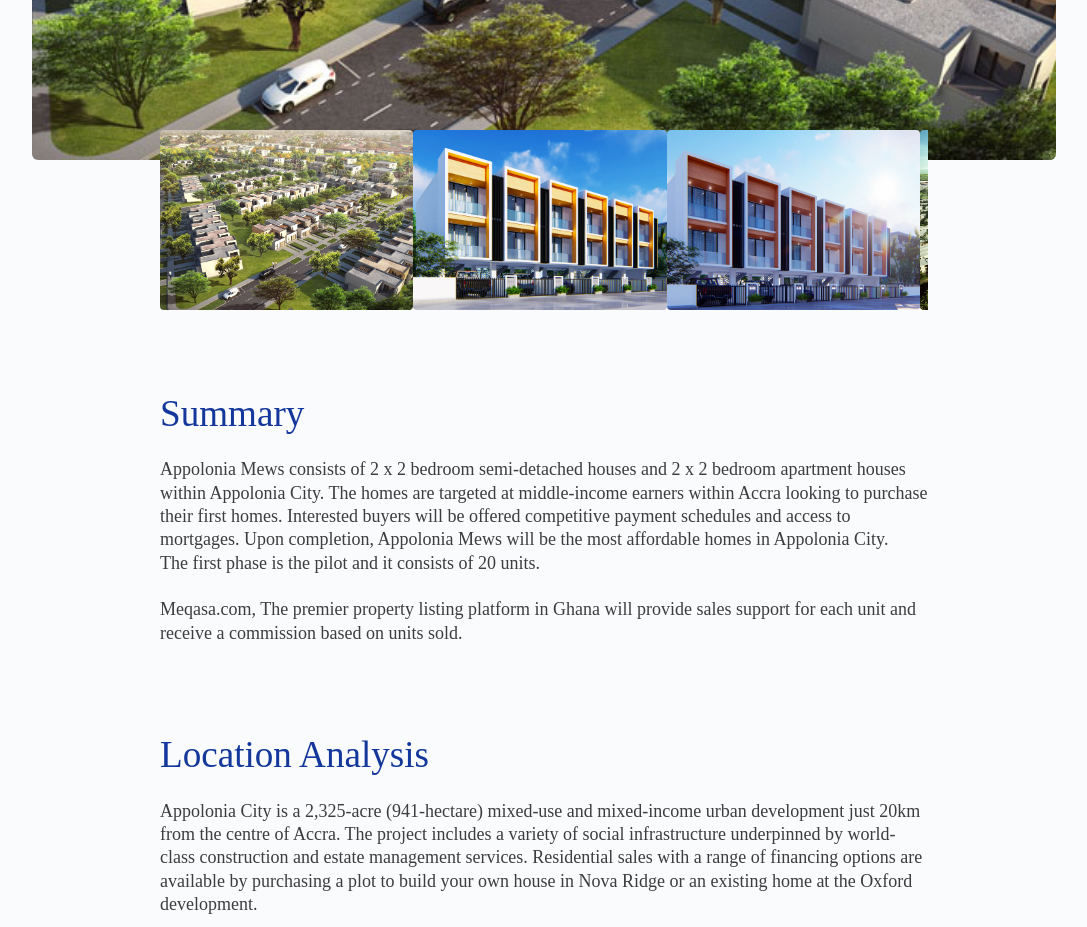
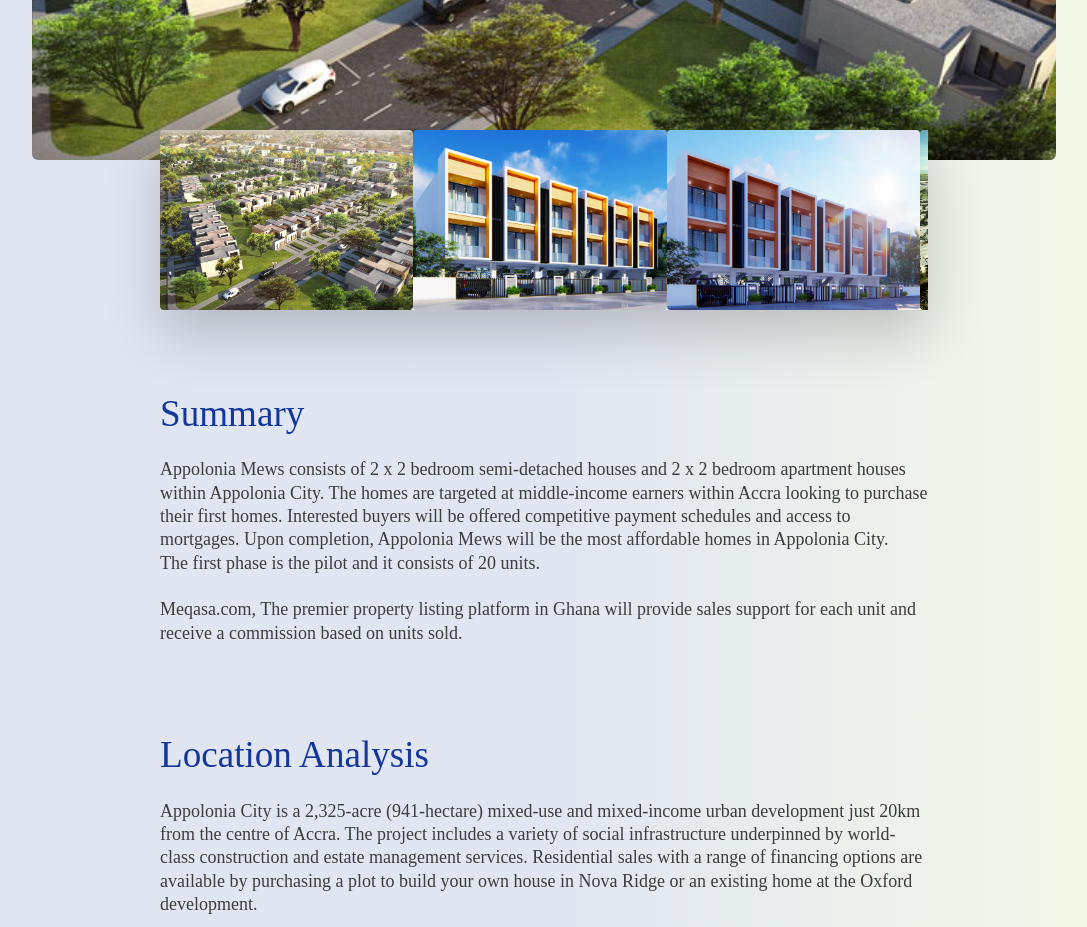
Before and after one commit to kdotamoh/cofundie, a React (Create React App) app: page /details/1 in a window 1280 px wide. Shown: the part 1060-1987 px from the top of the page, without its empty margins (96-1183 px from the left). Built offline with nearby package versions, Linux system fonts and the light colour scheme.

Commit message:
change selected image

```diff
--- a/src/pages/DetailsPage/index.js
+++ b/src/pages/DetailsPage/index.js
@@ -22,6 +22,11 @@
 
 const DetailsPageStyle = styled(PageStyle)`
   background-color: rgba(20, 55, 155, 0.02);
+  background-image: linear-gradient(
+    to right,
+    ${COLORS.BACKGROUND_LIGHT_BLUE} 50%,
+    ${COLORS.LIGHT_LIME}
+  );
 `;
 
 const ListingTitle = styled.h3`
@@ -36,6 +41,7 @@
   width: 33%;
   height: 18rem;
   object-fit: cover;
+  cursor: pointer;
 
   @media (max-width: 768px) {
     width: 80vw;
@@ -53,6 +59,7 @@
   flex-direction: row;
   flex-wrap: nowrap;
   overflow-x: auto;
+  box-shadow: 0 23px 52px rgba(0, 0, 0, 0.2);
 
   * {
     flex: 0 0 auto;
@@ -78,6 +85,7 @@
   height: 100vh;
   margin: 0 auto;
   object-fit: cover;
+  box-shadow: 0 23px 52px rgba(0, 0, 0, 0.1.5);
 
   @media (max-width: 768px) {
     display: none;
@@ -174,7 +182,11 @@
 
             <ImageGallery mt="5rem">
               {data.images.map((image, id) => (
-                <Image key={id} src={image} />
+                <Image
+                  key={id}
+                  src={image}
+                  onClick={() => setSelectedImage(image)}
+                />
               ))}
             </ImageGallery>
             <DetailsContainer width="60vw">
```
